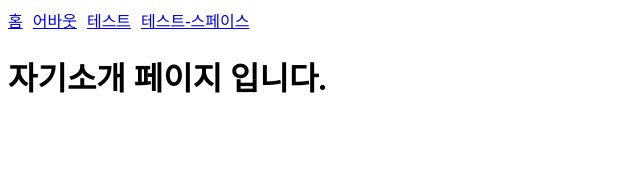
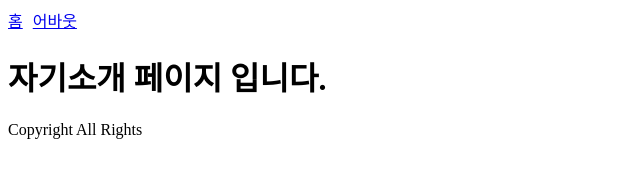
Before and after one commit to yoodongan/my-blog-2022-06-27, a Gatsby site: page /about in a window 1280 px wide. Shown: the whole page, without its empty margins (0-640 px from the left). Built offline with nearby package versions, Linux system fonts and the light colour scheme; Gatsby itself is replaced by a stand-in of ours.

Commit message:
layout 추가

```diff
--- a/src/components/Head.js
+++ /dev/null
@@ -1,15 +0,0 @@
-import { Link } from "gatsby";
-import React from "react";
-
-function Head() {
-  return (
-    <div style={{ display: "flex", gap: 10 }}>
-      <Link to="/">홈</Link>
-      <Link to="/about">어바웃</Link>
-      <Link to="/test">테스트</Link>
-      <Link to="/test-space">테스트-스페이스</Link>
-    </div>
-  );
-}
-
-export default Head;
--- a/src/components/Layout.js
+++ b/src/components/Layout.js
@@ -0,0 +1,21 @@
+import { Link } from "gatsby";
+import React from "react";
+
+function Layout({ children }) {
+  return (
+    <>
+      <main>
+        <div style={{ display: "flex", gap: 10 }}>
+          <Link to="/">홈</Link>
+          <Link to="/about">어바웃</Link>
+        </div>
+
+        {children}
+
+        <div>Copyright All Rights</div>
+      </main>
+    </>
+  );
+}
+
+export default Layout;
--- a/src/pages/about.js
+++ b/src/pages/about.js
@@ -1,17 +1,14 @@
-import React from "react"
-import Head from "../components/Head";
-
+import React from "react";
+import Layout from "../components/layout";
 
 function AboutPage() {
   return (
-    <main>
+    <Layout>
       <title>자기소개</title>
 
-      <Head />
-
       <h1>자기소개 페이지 입니다.</h1>
-    </main>
+    </Layout>
   );
 }
 
-export default AboutPage
+export default AboutPage;
```
Also changed, not shown: src/pages/index.js (+10 -15 lines), src/pages/test-space.js (deleted, +0 -14 lines), src/pages/test.js (deleted, +0 -14 lines).
